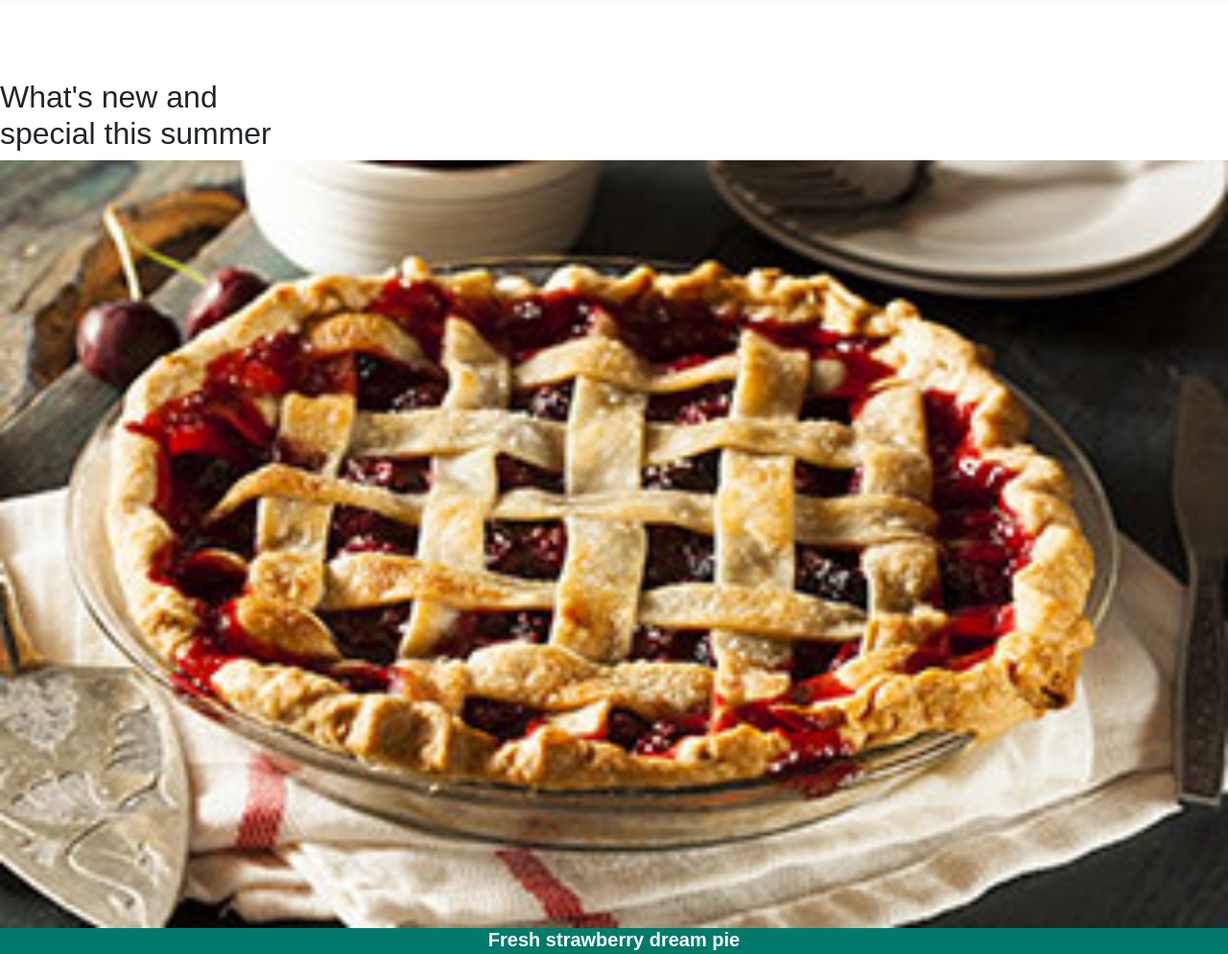
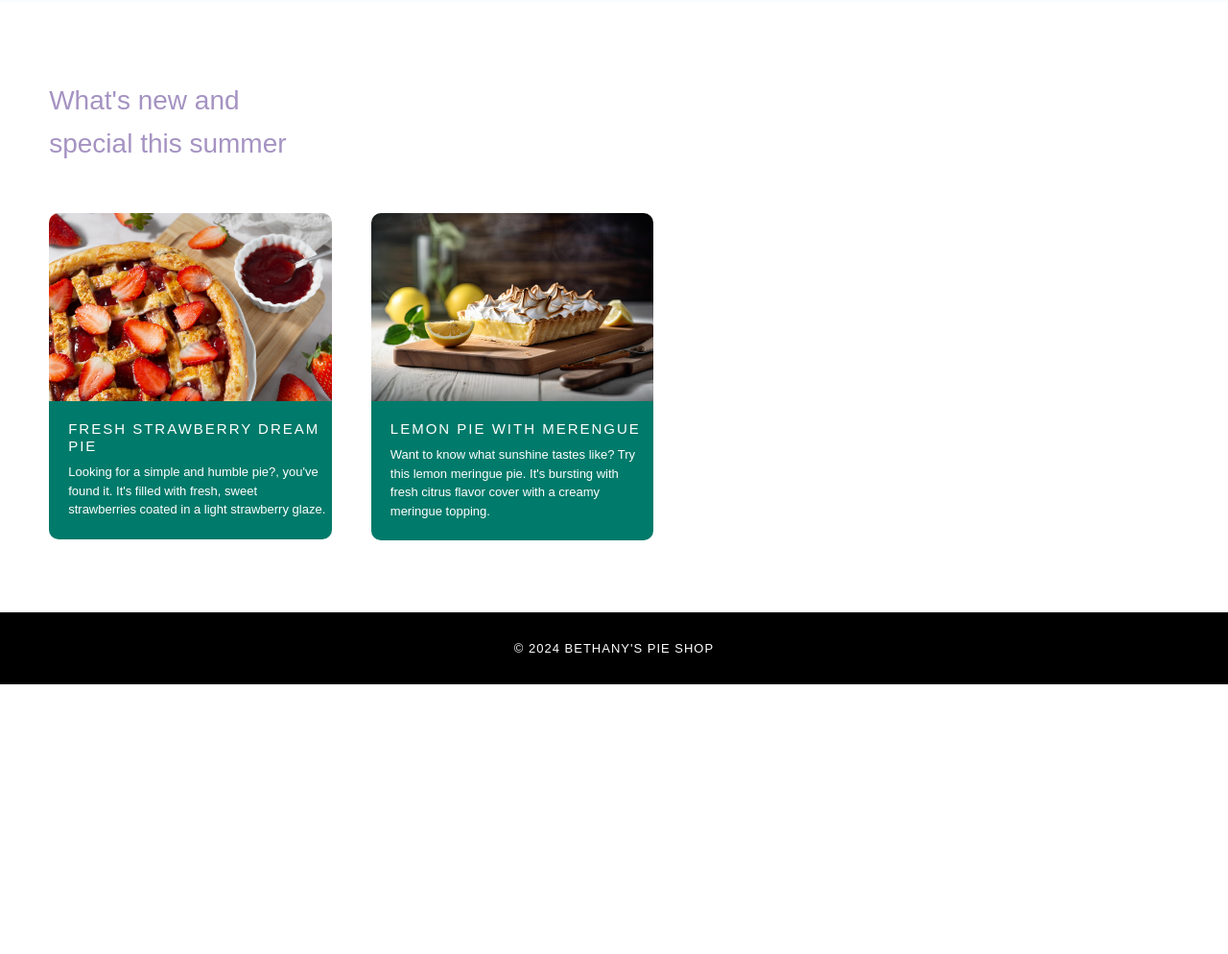
Before and after one commit to kevinduncke/WEB-PAGES-PROJECTS, a plain HTML site: page Bethany's Pie Shop/index.html in a window 1280 px wide. Shown: the part 798-1792 px from the top of the page at 96% size. After the commit the page ends 1511 px from the top, so only its background shows below. Drawn offline with nearby package versions, Linux system fonts and the light colour scheme.

Commit message:
BPS (main page)

```diff
--- a/Bethany's Pie Shop/index.html
+++ b/Bethany's Pie Shop/index.html
@@ -191,27 +191,44 @@
             </div>
           </div>
         </section>
+        <!-- NEWS SECTION -->
         <section class="bps-main-news-sect">
           <h2 id="bps-main-news-h2">What's new and <br> special this summer</h2>
-          <div>
+          <div id="bps-main-nc-container">
+            <!-- STRAWBERRY PIE -->
+            <div class="bps-main-news-cards">
               <div class="bps-main-news-c-dimg">
-              <img class="bps-main-news-c-img" src="./img/cherrypiesmall.jpg" alt="cherrypie">
+                <img class="bps-main-news-c-img" src="./img/strawberrypie.jpg" alt="cherrypie">
               </div>
               <div class="bps-main-news-c-dinfo">
                 <h3 class="bps-main-news-c-h3">Fresh strawberry dream pie</h3>
-              <p>
+                <p class="bps-main-news-c-p">
                   Looking for a simple and humble pie?, you've
                   found it. It's filled with fresh, sweet strawberries
                   coated in a light strawberry glaze.
                 </p>
               </div>
             </div>
+            <!-- LEMON PIE -->
+            <div class="bps-main-news-cards">
+              <div class="bps-main-news-c-dimg">
+                <img class="bps-main-news-c-img" src="./img/lemonpie.jpg" alt="cherrypie">
+              </div>
+              <div class="bps-main-news-c-dinfo">
+                <h3 class="bps-main-news-c-h3">Lemon pie with merengue</h3>
+                <p class="bps-main-news-c-p">
+                  Want to know what sunshine tastes like? Try this lemon meringue pie.
+                  It's bursting with fresh citrus flavor cover with a creamy meringue topping.
+                </p>
+              </div>
+            </div>
+          </div>
         </section>
     </main>
 
-    <!-- <footer>
-        © 2023 Bethany's Pie Shop | Pluralsight
-    </footer> -->
+    <footer>
+        <p>© 2024 Bethany's Pie Shop</p>
+    </footer>
     <script src="./res/node_modules/jquery/dist/jquery.min.js"></script>
     <script src="./res/node_modules/bootstrap/dist/js/bootstrap.bundle.min.js"></script>
     <script src="./scripts/script.js"></script>
--- a/Bethany's Pie Shop/style.css
+++ b/Bethany's Pie Shop/style.css
@@ -7,10 +7,24 @@
 html, body {
     height: 100%;
 }
-
 header {
     z-index: 10;
     width: 100%;
+}
+footer {
+    height: 75px;
+    display: flex;
+    justify-content: center;
+    align-items: center;
+    background-color: black;
+    color: white;
+    font-weight: 500;
+    font-size: 13px;
+    text-transform: uppercase;
+}
+footer p {
+    margin: 0;
+    letter-spacing: 1px;
 }
 
 @media screen and (max-width: 991px) {
@@ -21,6 +35,9 @@ header {
         margin: 50px 0;
         background-color: rgb(178, 178, 32);
     }
+    main {
+        padding-bottom: 50px;
+    }
 }
 
 @media screen and (min-width: 992px){
--- a/Bethany's Pie Shop/styles/news.css
+++ b/Bethany's Pie Shop/styles/news.css
@@ -1,21 +1,21 @@
+#bps-main-news-h2 {
+    color: #A593C2;
+    font-weight: 500;
+}
 
 
-/* .bps-main-news-c1-dimg {
-    width: 100%;
-} */
-.bps-main-news-c-img {
-    width: 100%;
-}
 .bps-main-news-c-dinfo {
     width: 100%;
     height: auto;
     background-color: #007A6A;
     color: white;
-    text-align: center;
 }
 .bps-main-news-c-h3 {
-    font-weight: 600;
-    font-size: 20px;
+    font-weight: 500;
+    text-transform: uppercase;
+}
+.bps-main-news-c-p {
+    font-weight: 400;
 }
 
 @media screen and (max-width: 991px){
@@ -23,14 +23,61 @@
         margin: 0 5%;
     }
     #bps-main-news-h2 {
-        color: #A593C2;
-        font-weight: 500;
         margin: 0 0 25px 0;
         font-size: 26px;
         line-height: 40px;
     }
+    .bps-main-news-cards {
+        margin-bottom: 50px;
+    }
+    .bps-main-news-c-img {
+        border-radius: 10px 10px 0 0;
+        width: 100%;
+    }
+    .bps-main-news-c-dinfo {
+        padding: 20px 5px 5px 20px;
+        border-radius: 0 0 10px 10px;
+    }
+    .bps-main-news-c-h3 {
+        font-size: 15px;
+        letter-spacing: 2px;
+    }
+    .bps-main-news-c-p {
+        font-size: 13px;
+    }
 }
 
 @media screen and (min-width: 992px){
-
+    .bps-main-news-sect {
+        margin: 0 4% 50px 4%;
+    }
+    #bps-main-news-h2 {
+        margin: 0 0 50px 0;
+        font-size: 28px;
+        line-height: 45px;
+    }
+    #bps-main-nc-container {
+        display: flex;
+        column-gap: 3.5%;
+    }
+    .bps-main-news-cards {
+        margin-bottom: 25px;
+        width: 25%;
+    }
+    .bps-main-news-c-img {
+        border-radius: 10px 10px 0 0;
+        width: 100%;
+    }
+    .bps-main-news-c-dinfo {
+        padding: 20px 5px 5px 20px;
+        border-radius: 0 0 10px 10px;
+        height: max-content;
+    }
+    .bps-main-news-c-h3 {
+        font-size: 15px;
+        letter-spacing: 2px;
+    }
+    .bps-main-news-c-p {
+        font-size: 13px;
+    }
 }
```
Also changed, not shown: Bethany's Pie Shop/shop.html (added, +22 -0 lines), Bethany's Pie Shop/img/lemonpie.jpg (added), Bethany's Pie Shop/img/strawberrypie.jpg (added). Lines whose indentation alone changed are shown as unchanged.
